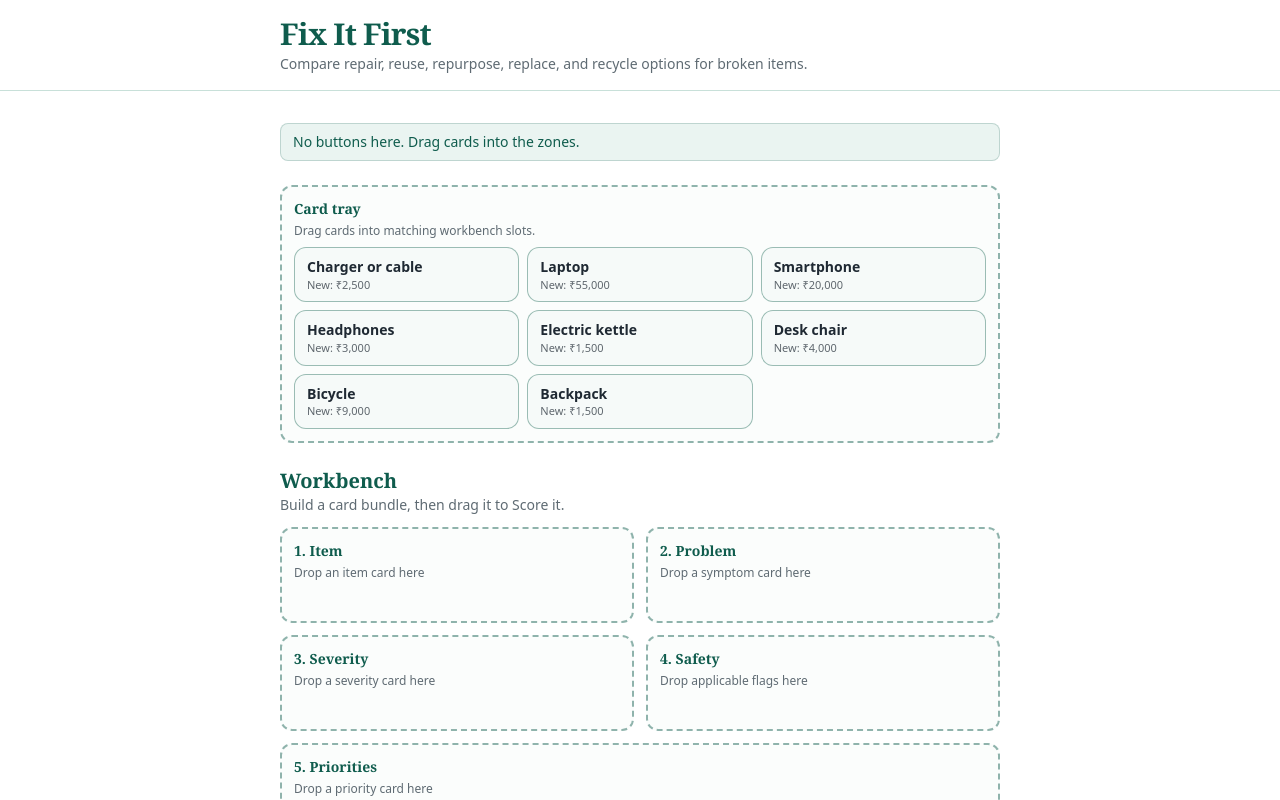
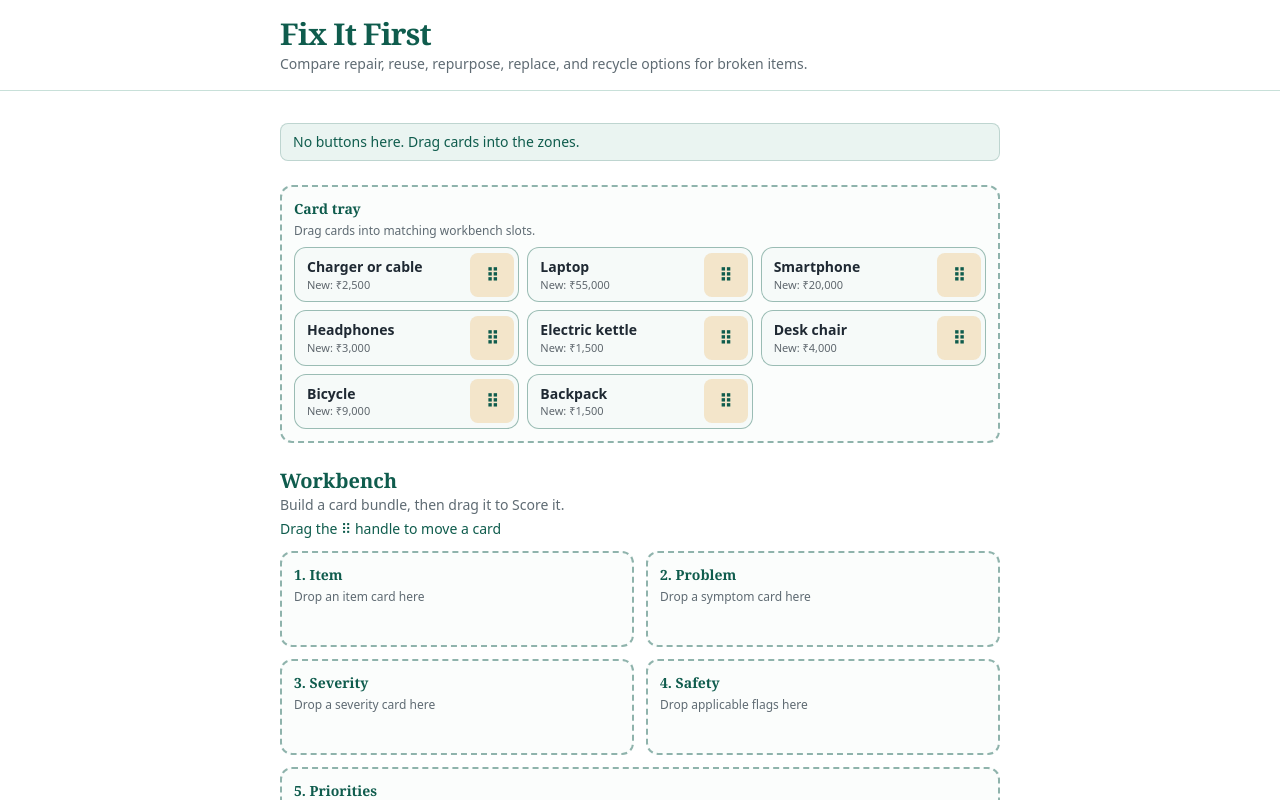
Before and after one commit to soham1251130190-pixel/Sohamthakkar2007-CodeVariant, a React (Vite) app: page / in a window 1280 px wide. Shown: the top 800 px of the page. Built offline with nearby package versions, Linux system fonts and the light colour scheme.

Commit message:
feat(challenge): drag handle for touch scroll

```diff
--- a/src/components/canvas/Canvas.jsx
+++ b/src/components/canvas/Canvas.jsx
@@ -23,8 +23,8 @@ export default function Canvas() {
   const dragging = useRef(false);
   const touchMoveBlocker = useRef(null);
   const sensors = useSensors(
-    useSensor(MouseSensor, { activationConstraint: { distance: 6 } }),
-    useSensor(TouchSensor, { activationConstraint: { delay: 250, tolerance: 8 } }),
+    useSensor(MouseSensor, { activationConstraint: { distance: 4 } }),
+    useSensor(TouchSensor, { activationConstraint: { delay: 60, tolerance: 8 } }),
     useSensor(KeyboardSensor),
   );
 
--- a/src/components/canvas/DataCard.jsx
+++ b/src/components/canvas/DataCard.jsx
@@ -28,7 +28,7 @@ export default function DataCard({
   className = '',
   children,
 }) {
-  const { attributes, listeners, setNodeRef, transform, isDragging } = useDraggable({
+  const { attributes, listeners, setNodeRef, setActivatorNodeRef, transform, isDragging } = useDraggable({
     id,
     data: { type, payload },
     disabled: dimmed,
@@ -38,12 +38,9 @@ export default function DataCard({
   const safeTransform = !isDragging && translated?.startsWith('translate3d') ? translated : undefined;
   const style = {
     transform: safeTransform,
-    touchAction: 'manipulation',
-    userSelect: 'none',
-    WebkitUserSelect: 'none',
-    WebkitTouchCallout: 'none',
+    touchAction: 'auto',
     opacity: isDragging ? 0.4 : dimmed ? 0.45 : 1,
-    cursor: dimmed ? 'not-allowed' : isDragging ? 'grabbing' : 'grab',
+    cursor: 'auto',
   };
 
   const variantStyles = {
@@ -63,10 +60,8 @@ export default function DataCard({
     <div
       ref={setNodeRef}
       style={style}
-      {...listeners}
-      {...attributes}
       aria-grabbed={isDragging}
-      className={`relative select-none rounded-xl border px-3 py-2.5 text-sm transition-colors focus-visible:outline-3 focus-visible:outline-offset-2 focus-visible:outline-forest ${isDragging ? 'border-dashed' : ''} ${base} ${className}`}
+      className={`relative rounded-xl border px-3 py-2.5 pr-14 text-sm transition-colors ${isDragging ? 'border-dashed' : ''} ${base} ${className}`}
     >
       {children ?? (
         <>
@@ -77,6 +72,17 @@ export default function DataCard({
           {badge && <div className="absolute top-1.5 right-1.5">{badge}</div>}
         </>
       )}
+      <span
+        ref={setActivatorNodeRef}
+        {...listeners}
+        {...attributes}
+        aria-label="Drag card"
+        tabIndex={0}
+        style={{ touchAction: 'none', userSelect: 'none', WebkitUserSelect: 'none', WebkitTouchCallout: 'none' }}
+        className="absolute right-1 top-1/2 inline-grid h-11 w-11 -translate-y-1/2 cursor-grab touch-none select-none place-items-center rounded-lg bg-amber/25 text-lg font-bold text-forest transition-colors hover:bg-amber/40 focus-visible:outline-3 focus-visible:outline-offset-2 focus-visible:outline-forest active:cursor-grabbing"
+      >
+        <span aria-hidden="true">⠿</span>
+      </span>
     </div>
   );
 }
--- a/src/components/canvas/Workbench.jsx
+++ b/src/components/canvas/Workbench.jsx
@@ -16,7 +16,7 @@ export default function Workbench({ rejectedZone, successZone }) {
 
   return (
     <section className="space-y-3">
-      <div><h2 className="text-xl font-bold text-forest">Workbench</h2><p className="text-sm text-muted">Build a card bundle, then drag it to Score it.</p></div>
+      <div><h2 className="text-xl font-bold text-forest">Workbench</h2><p className="text-sm text-muted">Build a card bundle, then drag it to Score it.</p><p className="mt-1 text-sm font-medium text-forest">Drag the ⠿ handle to move a card</p></div>
       <div className="grid gap-3 sm:grid-cols-2">
         <Zone id="slot-item" label="1. Item" hint="Drop an item card here" rejected={rejectedZone === 'slot-item'} success={successZone === 'slot-item'}>
           {currentCategory && <SlotCard type="item" payload={currentCategory.id} label={currentCategory.name} variant="item" />}
```
